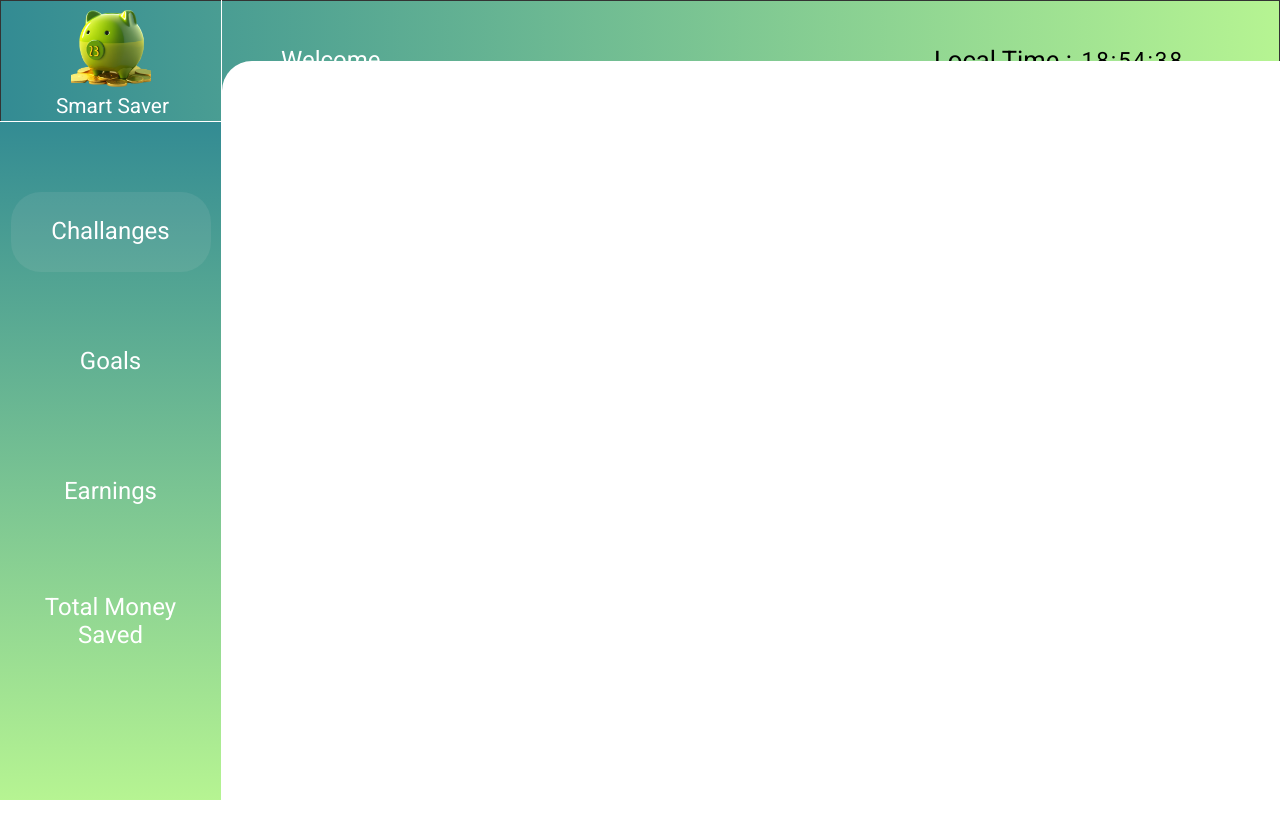
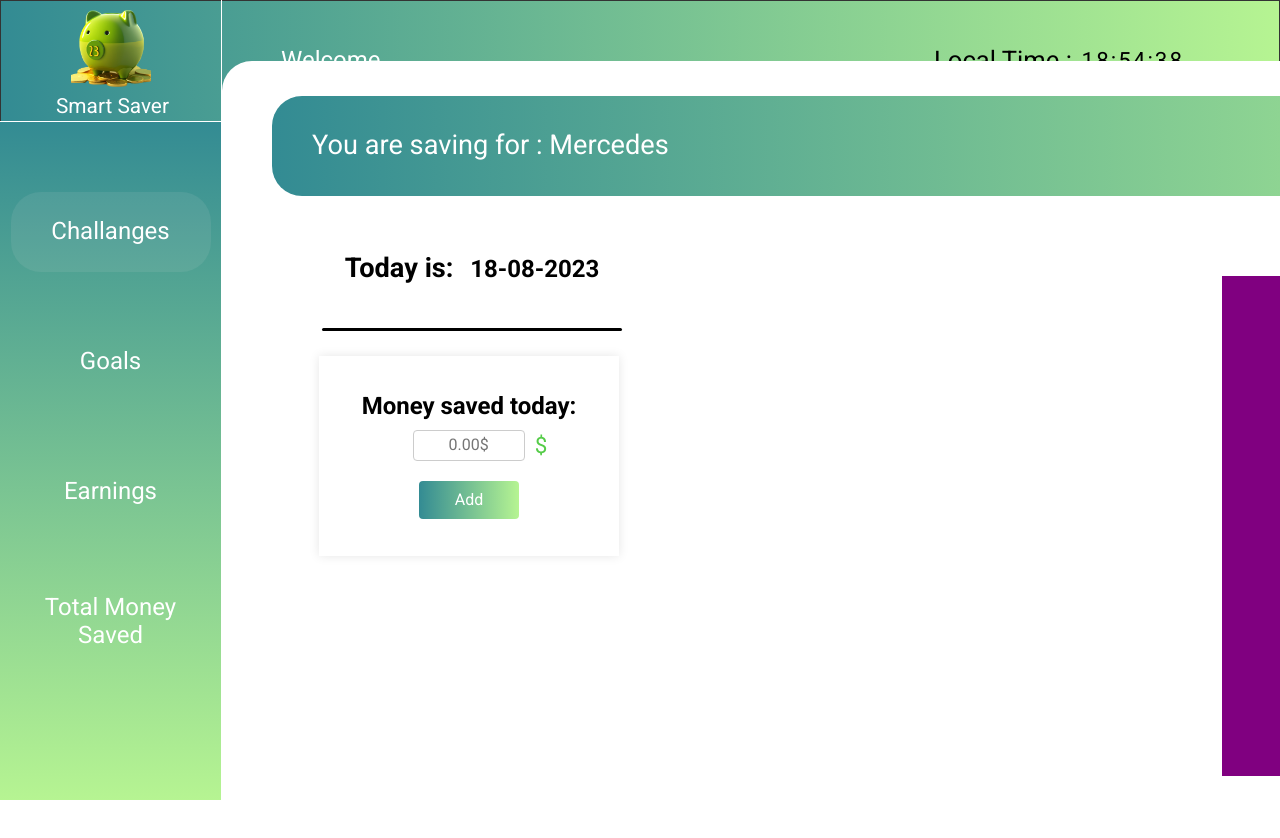
Before and after one commit to KenooG/Savings, a React (Vite) app: page /site in a window 1280 px wide. Shown: the top 838 px of the page. Built offline with nearby package versions, Linux system fonts and the light colour scheme.

Commit message:
stylowanie challanges

```diff
--- a/sites/components/SiteComponents/SiteUnderHeader.jsx
+++ b/sites/components/SiteComponents/SiteUnderHeader.jsx
@@ -1,4 +1,4 @@
-
+import Challanges from "./UnderHeaderComponents/Challanges.jsx";
 
 
 const SiteUnderHeader = () => {
@@ -33,6 +33,8 @@ const SiteUnderHeader = () => {
                </div>
                <div className="right">
               <div className="rightMain">
+                  <Challanges/>
+
 
               </div>
                </div>
--- /dev/null
+++ b/sites/components/SiteComponents/UnderHeaderComponents/Challanges.jsx
@@ -0,0 +1,54 @@
+import React from 'react';
+import CurrentDate from './CurrentDate';
+
+
+
+
+const Challanges = () => {
+
+
+        return (
+            <>
+                <div className="Challange_Des">
+                    <p className="SavingGoal1">You are saving for : Mercedes</p>
+                    <div className="SavingGoal2">
+                        <p className="SG">Progress done : </p>
+                        <p className="SG2">20%</p>
+                    </div>
+                </div>
+                <div className="ChallangeDown">
+                    <div className="DownLeft">
+                        <div className="date">
+                            <CurrentDate />
+                        </div>
+                        <div className="container">
+                            <label htmlFor="savings">Money saved today:</label>
+                            <div className="labelcontainer">
+                                <input type="number" id="savings" name="savings" placeholder="0.00$"/>
+                                <span className="dollar-sign">$</span>
+                            </div>
+                            <button type="submit">Add</button>
+
+                        </div>
+
+
+                    </div>
+                    <div className="DownRight">
+
+                    </div>
+
+                </div>
+
+
+            </>
+
+
+        )
+
+
+    }
+
+
+
+
+export default Challanges
--- /dev/null
+++ b/sites/components/SiteComponents/UnderHeaderComponents/CurrentDate.jsx
@@ -0,0 +1,18 @@
+import React from 'react';
+
+const CurrentDate = () => {
+    const today = new Date();
+    const dd = String(today.getDate()).padStart(2, '0');
+    const mm = String(today.getMonth() + 1).padStart(2, '0'); // January is 0!
+    const yyyy = today.getFullYear();
+
+    const formattedDate = `${dd}-${mm}-${yyyy}`;
+
+    return (
+        <div className="datunia">
+            <p>Today is: <span className="current-date">{formattedDate}</span></p>
+        </div>
+    );
+};
+
+export default CurrentDate;
--- a/src/Main.scss
+++ b/src/Main.scss
@@ -895,6 +895,11 @@ $accent: #b13535;
     height: 800px;
     background-color: #fff;
     border-radius: 30px;
+    display: flex;
+    justify-content: center;
+    align-items: center;
+    flex-direction: column;
+    gap: 30px;
 
   }
 
@@ -904,3 +909,175 @@ $accent: #b13535;
 
 
 }
+
+
+.Challange_Des{
+
+  height: 100px;
+  width: 1450px;
+  background-image: linear-gradient(to right, rgb(51, 139, 147), rgb(182, 244, 146));
+  border-radius: 30px;
+  display: flex;
+  justify-content: space-between;
+  align-items: center;
+  p{
+    color: white;
+    font-size: 1.7rem;
+    font-family: 'Roboto', sans-serif;
+
+  }
+  .SavingGoal1{
+    margin-left: 40px;
+
+  }
+  .SavingGoal2{
+    margin-right: 60px;
+    display: flex;
+    justify-content: center;
+    gap: 7px;
+    .SG2{
+      color: #55cc48;
+    }
+
+  }
+
+
+
+}
+.ChallangeDown{
+  height: 600px;
+  width: 1450px;
+
+  border-radius: 30px;
+  display: flex;
+  justify-content: space-between;
+  align-items: center;
+
+  .DownLeft{
+    width: 800px;
+    height: 600px;
+
+    .container {
+      margin-top: 30px;
+      width: 300px;
+      height: 200px;
+      display: flex;
+      flex-direction: column;
+      justify-content: center;
+      align-items: center;
+      margin-left: 47px;
+
+      background-color: #fff;
+      box-shadow: 0 0 10px rgba(0, 0, 0, 0.1);
+    }
+
+    label {
+
+      font-family: 'Roboto', sans-serif;
+      font-size: 1.5rem;
+      font-weight: bold;
+      margin-bottom: 10px;
+    }
+    .labelcontainer{
+      display: flex;
+      justify-content: center;
+      transform: translateX(11px);
+
+
+    }
+
+    input[type="number"]::-webkit-inner-spin-button,
+    input[type="number"]::-webkit-outer-spin-button {
+      -webkit-appearance: none;
+      margin: 0;
+    }
+
+    input [type="number"]{
+      width: 30px;
+      padding: 10px;
+      margin-bottom: 20px;
+      border: 1px solid #ccc;
+      border-radius: 4px;
+      -moz-appearance: textfield;
+    }
+    input{
+      font-family: 'Roboto', sans-serif;
+      width: 100px;
+      padding: 5px;
+      margin-bottom: 20px;
+      border: 1px solid #ccc;
+      border-radius: 4px;
+      text-align: center;
+
+
+
+    }
+span{
+  font-family: 'Roboto', sans-serif;
+  margin-left: 10px;
+  font-size: 1.4rem;
+  transform: translateY(3px);
+  color: #55cc48;
+
+}
+    button {
+      font-family: 'Roboto', sans-serif;
+      width: 100px;
+      padding: 10px 20px;
+      background-image: linear-gradient(to right, rgb(51, 139, 147), rgb(182, 244, 146));
+      color: #fff;
+      border: none;
+      border-radius: 4px;
+      cursor: pointer;
+      font-size: 16px;
+    }
+
+    button:hover {
+      background-image: linear-gradient(to left, rgb(51, 139, 147), rgb(182, 244, 146));
+    }
+
+
+
+  }
+  .DownRight{
+    width: 500px;
+    height: 500px;
+    background-color: purple;
+
+  }
+
+
+}
+
+.datunia{
+  width: 400px;
+  height: 100px;
+  background-color: #fff;
+  display: flex;
+  justify-content: center;
+  position: relative;
+  &::after {
+    content: '';
+    position: absolute;
+
+    bottom: -5px;
+    width: 300px;
+    height: 3px;
+    background-color: black;
+    border-radius: 30px;
+  }
+
+  p{
+    font-size: 1.7rem;
+    font-family: 'Roboto', sans-serif;
+    font-weight: bold;
+.current-date{
+  color: black;
+  font-family: 'Roboto', sans-serif;
+  font-size: 1.5rem;
+  position: relative;
+
+
+}
+  }
+}
```
